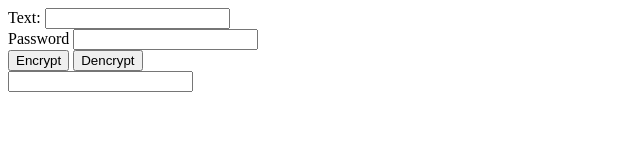
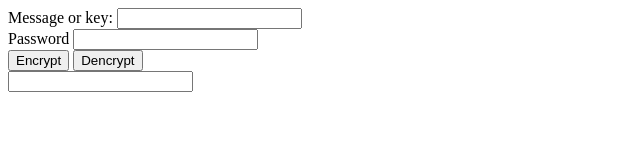
Before and after one commit to yarikleto/Password-creator, a plain HTML site: page index.html in a window 1280 px wide. Shown: the whole page, without its empty margins (0-640 px from the left). Drawn offline with Linux system fonts and the light colour scheme.

Commit message:
Update index.html

```diff
--- a/index.html
+++ b/index.html
@@ -10,7 +10,7 @@
 <body>
     <div>
         <div>
-            <label for="text">Text:</label>
+            <label for="text">Message or key:</label>
             <input type="text" name="text" id="text">
         </div>
         <div>
```
